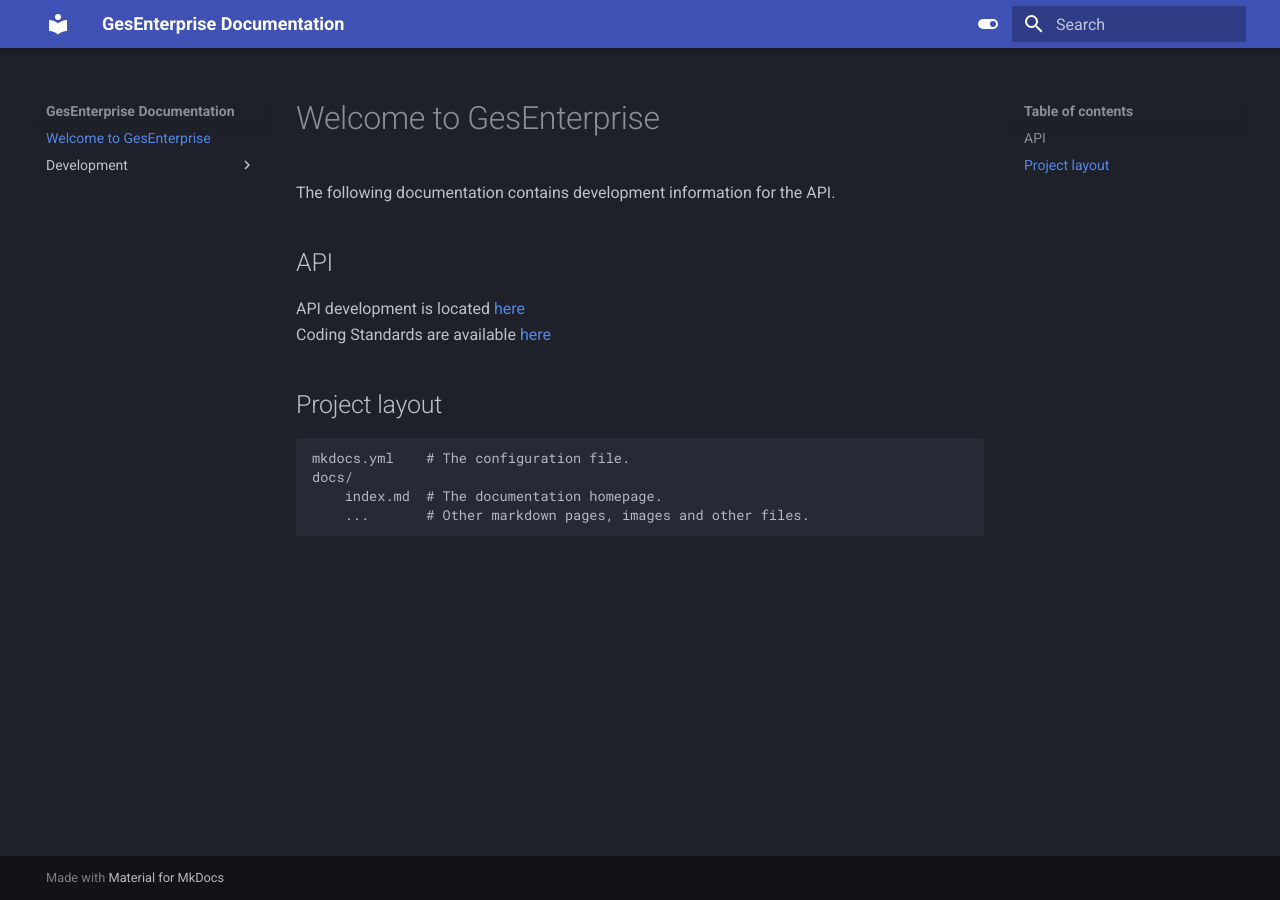
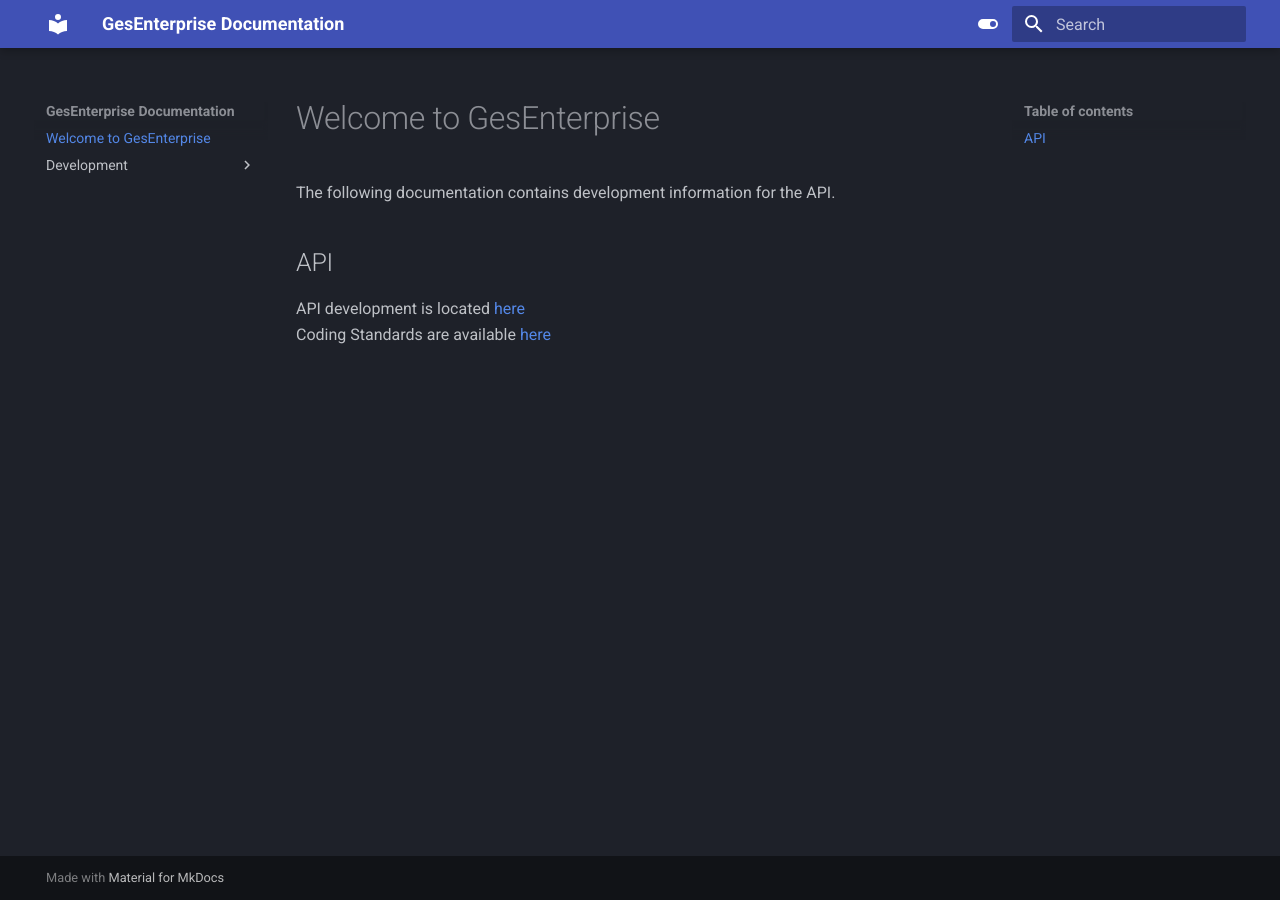
Before and after one commit to MillenniumCodeDev/Docs, an MkDocs documentation site: the page built from docs/index.md, in a window 1280 px wide. Built offline with MkDocs 1.6.1 and Material for MkDocs 9.7.7, drawn with Linux system fonts in a browser that asks for light colours.

Commit message:
Remove project layout

```diff
--- a/docs/index.md
+++ b/docs/index.md
@@ -6,10 +6,3 @@ The following documentation contains development information for the API.
 
 API development is located [here](/development)
 Coding Standards are available [here](/development/codingstandards)
-
-## Project layout
-
-    mkdocs.yml    # The configuration file.
-    docs/
-        index.md  # The documentation homepage.
-        ...       # Other markdown pages, images and other files.
```
